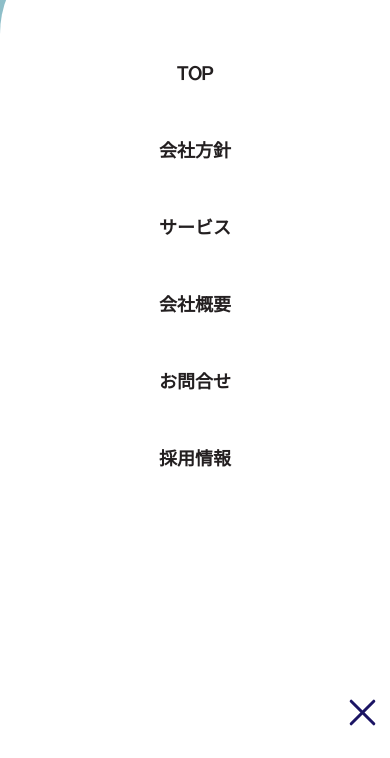
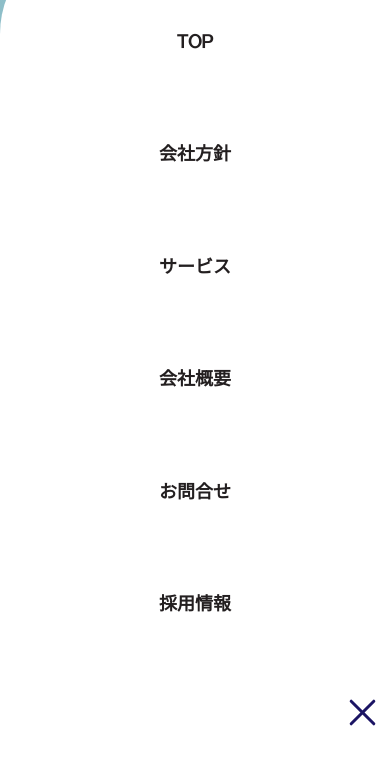
Before and after one commit to Airi-pear/fantasy, a plain HTML site: page index.html in a window 390 px wide. Both pictures are taken after a click on the element 355 px from the left and 809 px from the top of the page. Shown: the part 86-844 px from the top of the page. Drawn offline with Linux system fonts and the light colour scheme; a web font is replaced by a local one.

Commit message:
微調整２

```diff
--- a/style.css
+++ b/style.css
@@ -380,7 +380,7 @@ footer{
 }
     .menu-open  header nav ul{
                 opacity: 1;
-                margin-top: 50px;
+                height:80vh;
     }
 
 .nav-button {
```
